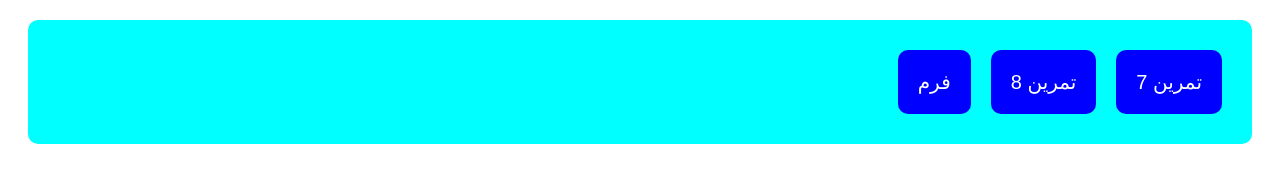
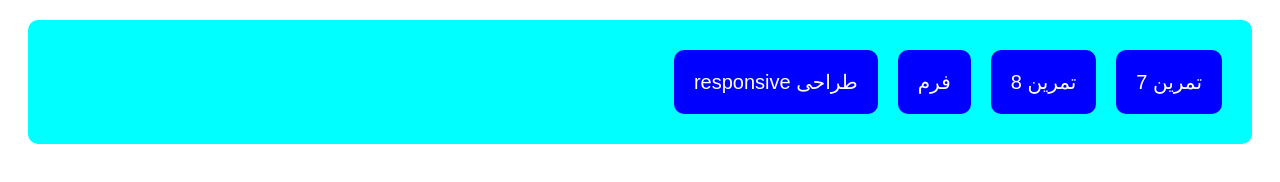
Before and after one commit to Alirfat/username.github.io, a plain HTML site: page index.html in a window 1280 px wide. Drawn offline with Linux system fonts and the light colour scheme.

Commit message:
Update index.html

```diff
--- a/index.html
+++ b/index.html
@@ -35,6 +35,7 @@
       <a href="./exercise-7.html" target="_blank">تمرین 7</a>
       <a href="./exercise-8.html" target="_blank">تمرین 8</a>
       <a href="./form.html" target="_blank">فرم</a>
+      <a href="./rwd.html" target="_blank">طراحی responsive</a>
     </div>
   </body>
 </html>
```
